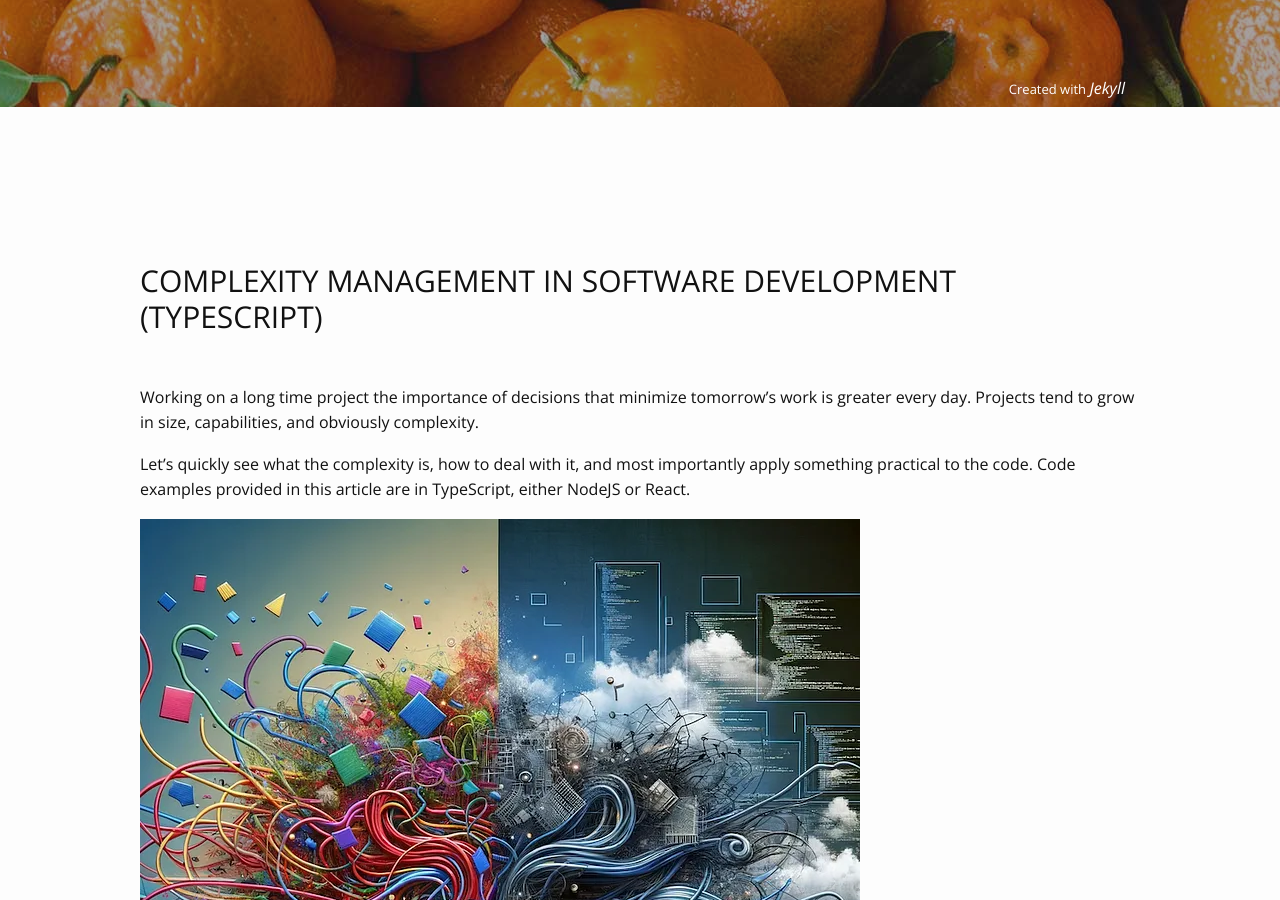
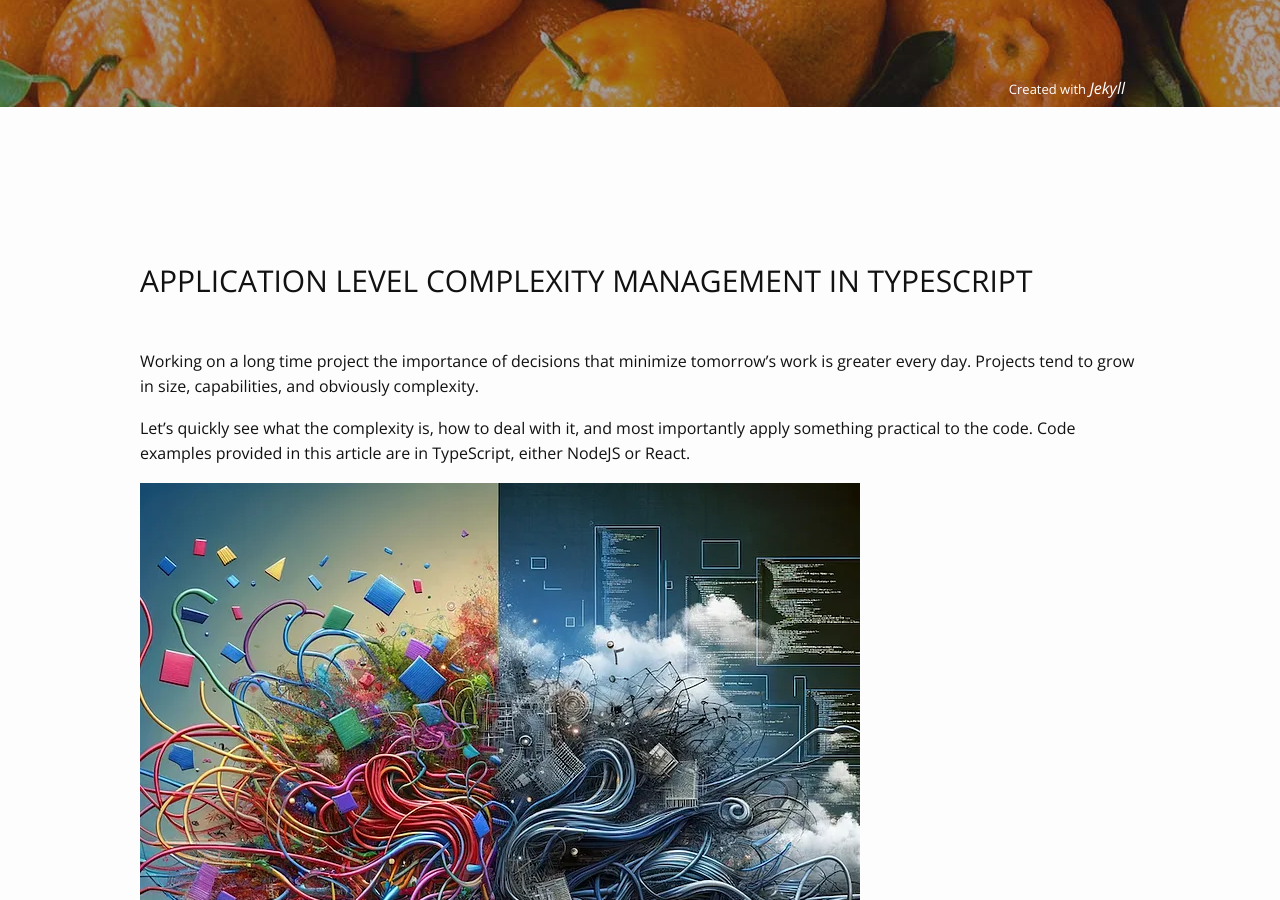
Before and after one commit to Infonautica/infonautica.github.io, a Jekyll site: the page built from _posts/2024-02-11-application-level-complexity-management.md, in a window 1280 px wide and 900 px high, scrolled down 593 px. Built offline with Jekyll 4.4.1, drawn with Linux system fonts in a browser that asks for light colours.

Commit message:
Updated title of complexity post

```diff
--- a/_posts/2024-02-11-complexity-management.md
+++ b/_posts/2024-02-11-application-level-complexity-management.md
@@ -1,6 +1,6 @@
 ---
 layout: post
-title: "Complexity Management in Software Development (Typescript)"
+title: "Application Level Complexity Management in Typescript"
 date: 2024-02-11 12:00:00 +0
 categories: blog
 ---
```
